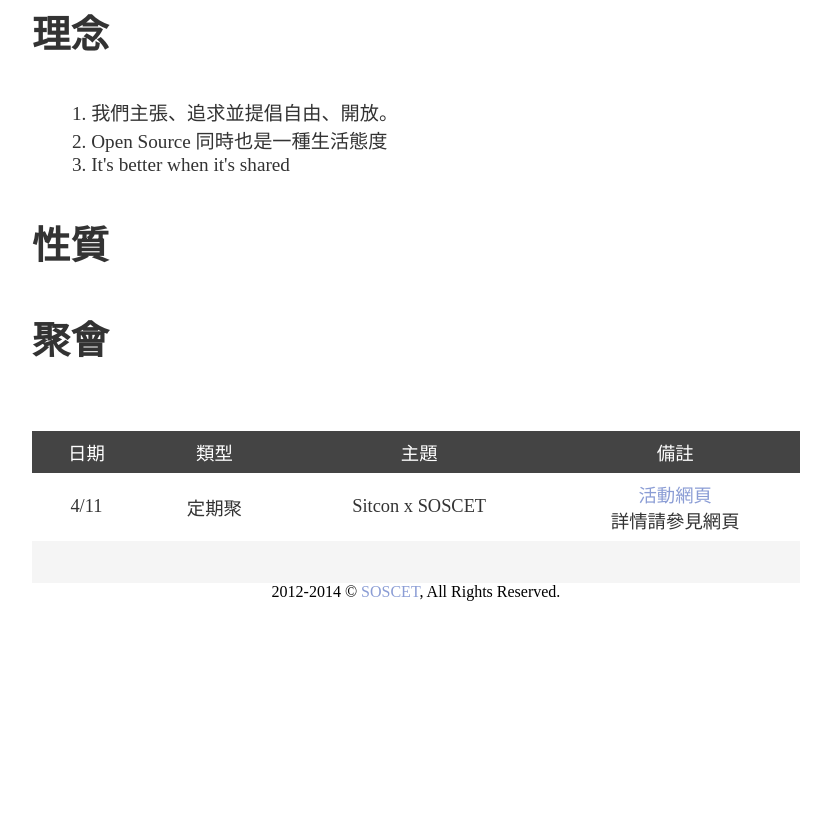
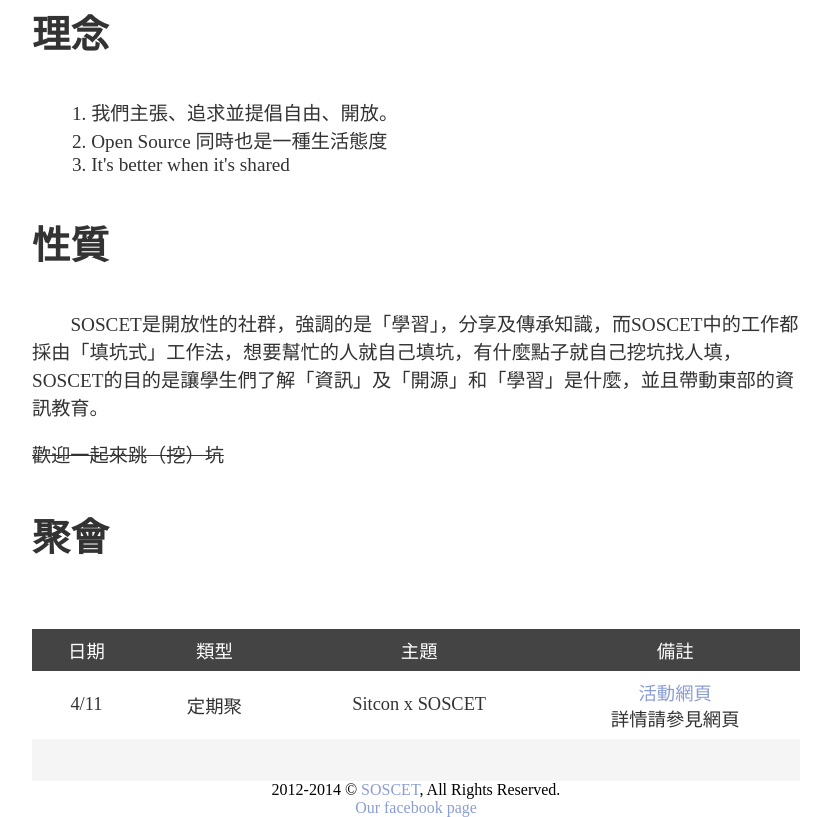
Before and after one commit to SOSCET/home, a plain HTML site: page index.html in a window 1280 px wide. Shown: the part 1111-1928 px from the top of the page, without its empty margins (224-1055 px from the left). Before the commit the page ends 1712 px from the top, so only its background shows below. Drawn offline with Linux system fonts and the light colour scheme.

Commit message:
把文章補齊了, 小地方修一修

```diff
--- a/index.html
+++ b/index.html
@@ -181,8 +181,9 @@
         <section id="property" class="container">
             <h1 class="conthead">性質</h1>
             <p>
-
+                SOSCET是開放性的社群，強調的是「學習」，分享及傳承知識，而SOSCET中的工作都採由「填坑式」工作法，想要幫忙的人就自己填坑，有什麼點子就自己挖坑找人填，SOSCET的目的是讓學生們了解「資訊」及「開源」和「學習」是什麼，並且帶動東部的資訊教育。
             </p>
+			<del>歡迎一起來跳（挖）坑</del>
         </section>
         <section id="gathering" class="container">
             <h1 class="conthead">聚會</h1>
@@ -195,7 +196,11 @@
                 </table>
         </section>
     </article>
-    <footer>2012-2014 &copy; <a href="https://soscet.github.io/">SOSCET</a>, All Rights Reserved.</footer>
+    <footer>
+		2012-2014 &copy; <a href="https://soscet.github.io/">SOSCET</a>, All Rights Reserved.<br>
+		<a href="https://www.facebook.com/soscet">Our facebook page</a>
+
+	</footer>
 
 </body>
 </html>
```
